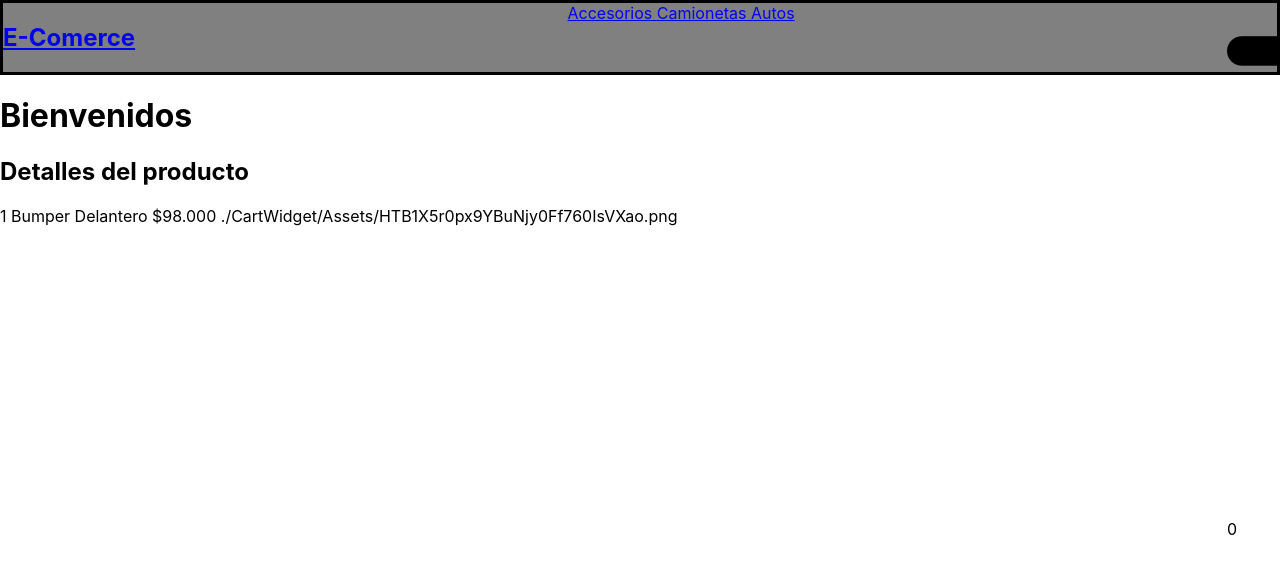
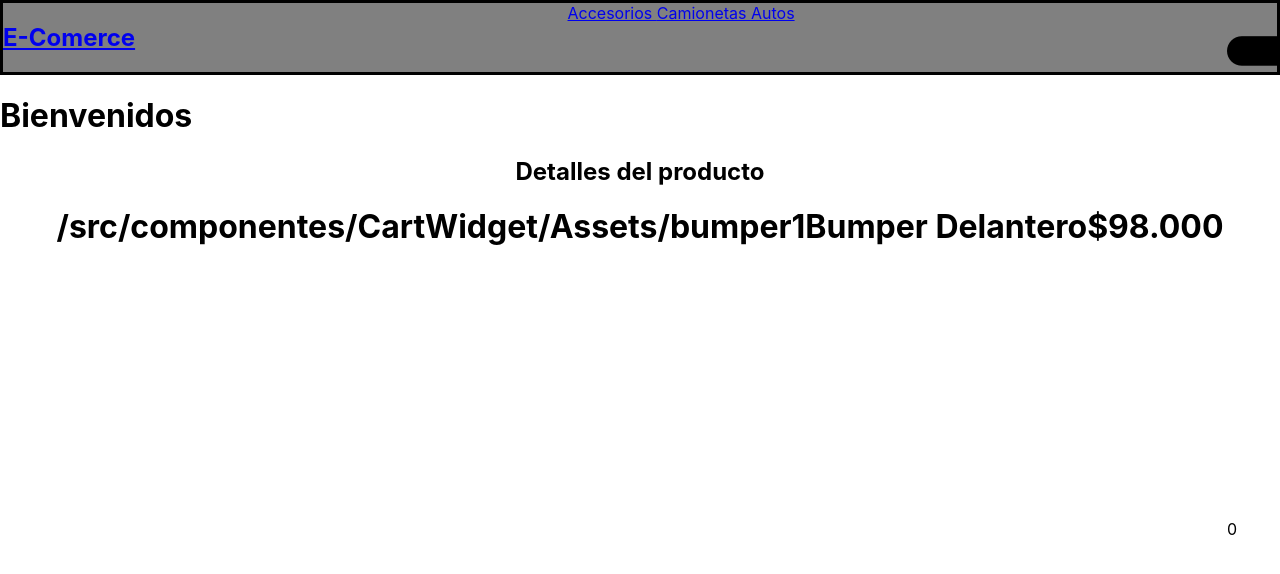
Before and after one commit to facuacunaa/EcomerceNFTs, a React (Create React App) app: page /detail/1 in a window 1280 px wide. Shown: the top 574 px of the page. Built offline with nearby package versions, Linux system fonts and the light colour scheme.

Commit message:
Reentrega de la segunda entrega

```diff
--- a/src/asyncMock.js
+++ b/src/asyncMock.js
@@ -4,7 +4,7 @@ const products = [
     name: 'Bumper Delantero',
     price:  '$98.000',
     category:'Camionetas',
-    img: './CartWidget/Assets/HTB1X5r0px9YBuNjy0Ff760IsVXao.png',
+    img: '/src/componentes/CartWidget/Assets/bumper1',
     stock:'10',
     description:'Descripcion del producto'
 
--- a/src/componentes/ItemDetailContainer/ItemDetailContainer.js
+++ b/src/componentes/ItemDetailContainer/ItemDetailContainer.js
@@ -24,8 +24,11 @@ const ItemDetailContainer = () => {
 
 return (
     <div>
-        <h2>Detalles del producto</h2>
-        <div> {product.id} {product.name} {product.price} {product.img}</div>
+        <h2 style={{textAlign:'center'}}>Detalles del producto</h2>
+        <h1 style={{textAlign:'center'}}>
+        {product.img}
+        {product.name}
+        {product.price}</h1>
     </div>
 )
 }
--- a/src/componentes/ItemListContainer/ItemListContainer.js
+++ b/src/componentes/ItemListContainer/ItemListContainer.js
@@ -37,7 +37,9 @@ import { getProductsByCategory } from "../../asyncMock"
 
      } ,[categoryId])
 
-
+     if (loading) {
+      return <h1 style={{textAlign:'center'}}>Cargando...</h1>
+  }
   // const productosTransformados = products.map( product=> <li>{product.name}</li>)
 
 
@@ -47,12 +49,12 @@ import { getProductsByCategory } from "../../asyncMock"
     return (
 
       <div className="ItemListConteiner">
-      <h1 style={{text:'center'}}>Nuestros productos</h1>
+      <h1 style={{textAlign:'center'}}>Nuestros productos</h1>
       <div style={{display:'flex', flexDirection:'row',  justifyContent:'space-around'}}>
         {products.map(prod =>(
           <div key={prod.id}>
             <h1>{prod.name}</h1>
-            <Link to={`/detail/${prod.id}`}>ver Detalle</Link>
+            <Link to={`/detail/${prod.id}`} style={{}}>ver Detalle</Link>
             </div>
         ))
   }
--- a/src/componentes/Navbar/Navbar.js
+++ b/src/componentes/Navbar/Navbar.js
@@ -17,7 +17,7 @@ const Navbar = () => {
             </Link>
            </div>
 
-           <div className="categories" style={{ }}>
+           <div className="categories" style={{textDecoration:'none' }}>
                    <Link to='/category/Accesorios'  classname="option"> Accesorios </Link>
                    <Link to='/category/Camionetas' className="option"> Camionetas </Link>
                   <Link to='/category/Autos' className="option"> Autos </Link>
```
Also changed, not shown: src/componentes/CartWidget/Assets/bumper1.jpg (added).
